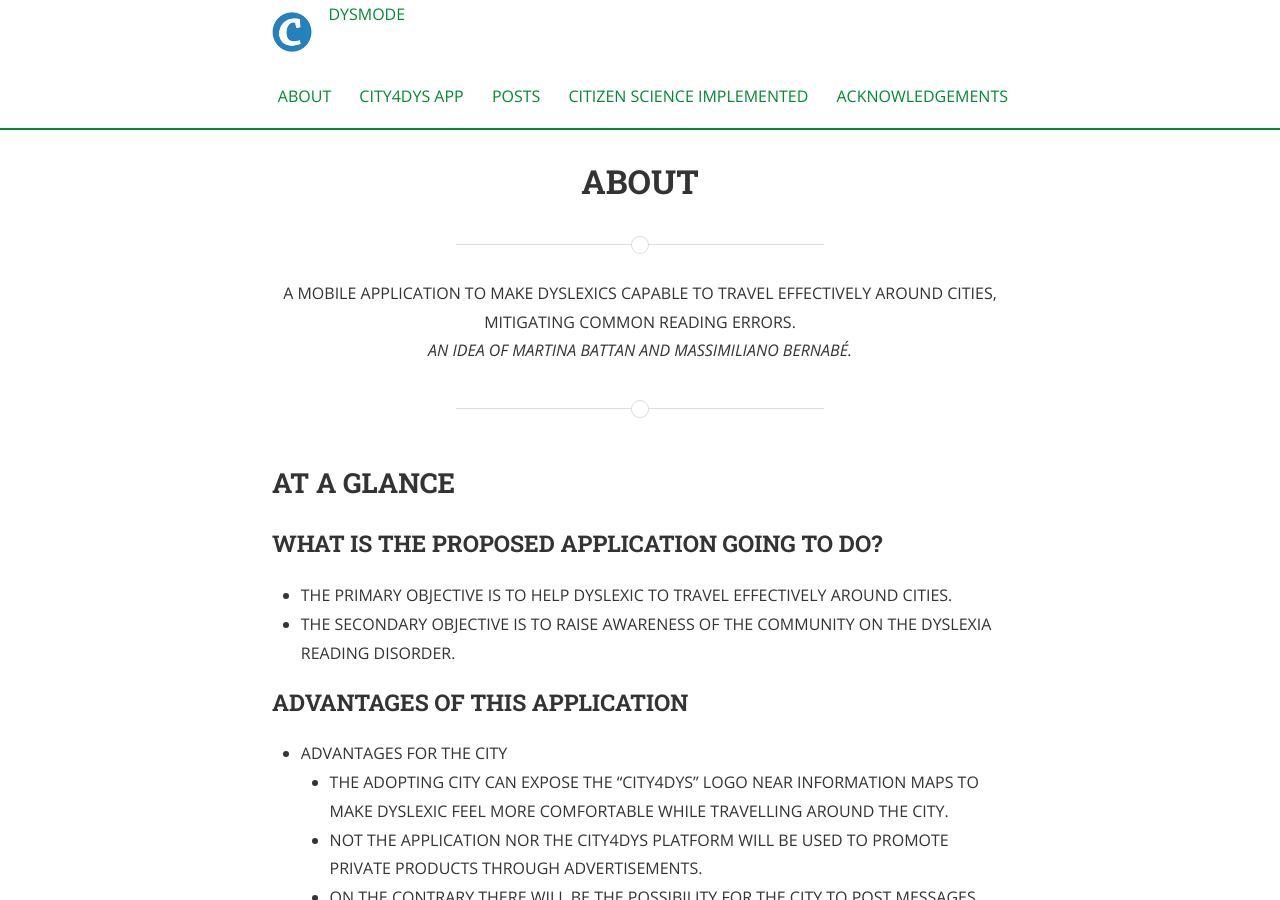
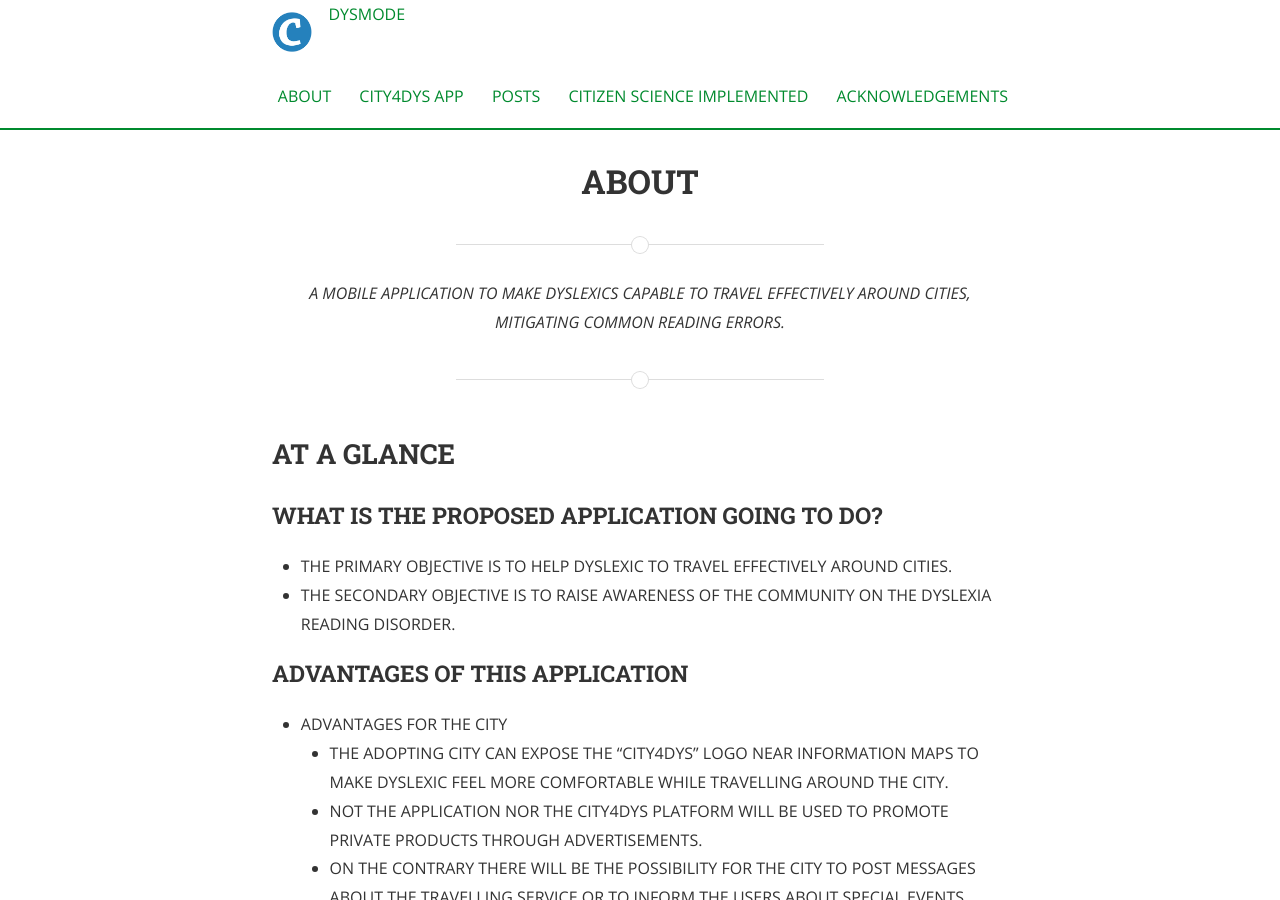
Before and after one commit to city4dys/city4dys.github.io, a Jekyll site: the page built from 10_about.md, in a window 1280 px wide and 900 px high. Built offline with Jekyll 4.4.1, drawn with Linux system fonts in a browser that asks for light colours; nearby versions of some CDN libraries; a style sheet for code colours, icons or effects is not loaded.

Commit message:
mod motto

```diff
--- a/10_about.md
+++ b/10_about.md
@@ -4,7 +4,7 @@ title: About
 permalink: /about/
 ---
 
-<p style="text-align:center">A mobile application to make dyslexics capable to travel effectively around cities, mitigating common reading errors.<br><em>An idea of Martina Battan and Massimiliano Bernabé.</em><br><br></p>
+<p style="text-align:center"><em>A mobile application to make dyslexics capable to travel effectively around cities, mitigating common reading errors.</em><br><br></p>
 
 <span class="page-divider">
   <span class="one"></span>
```
